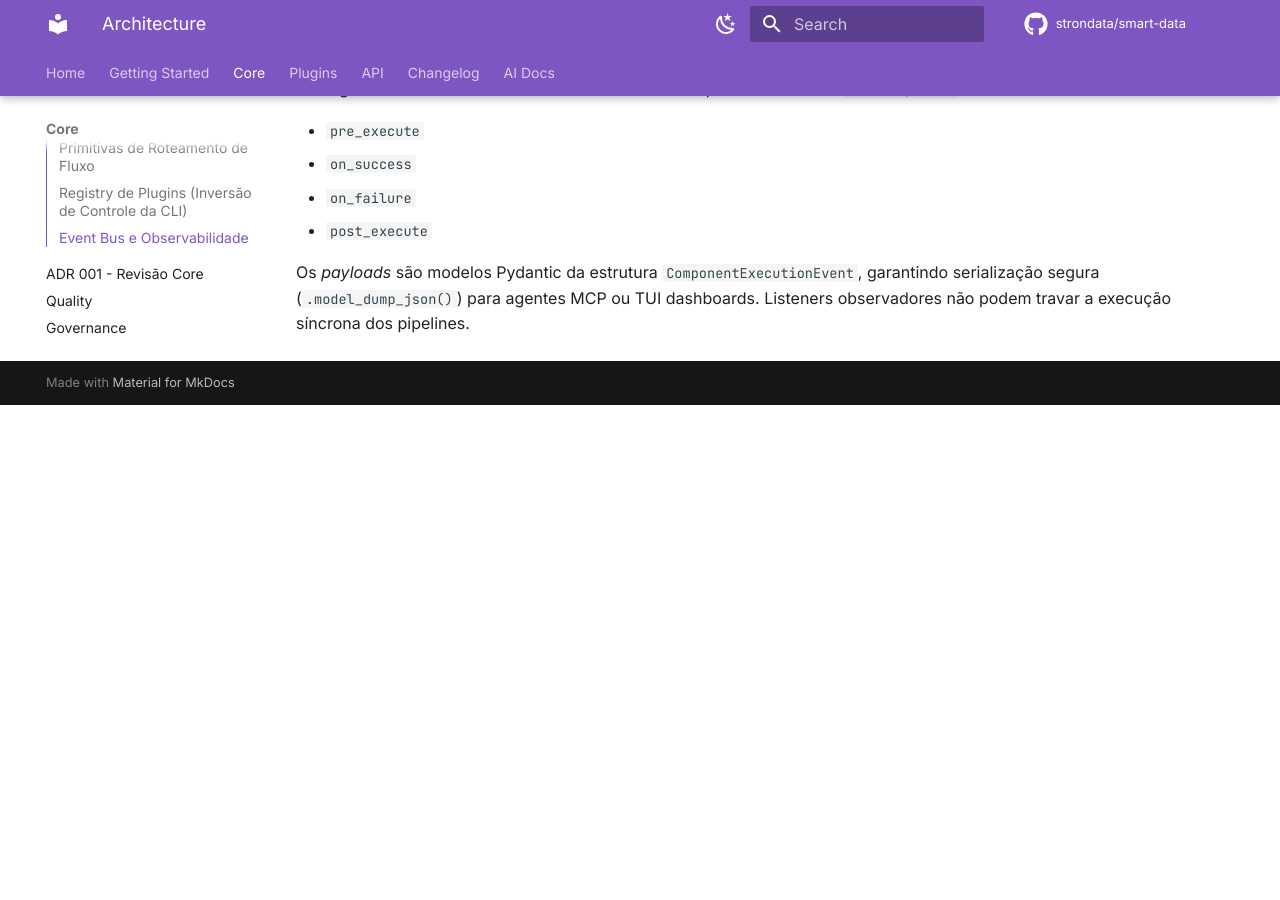
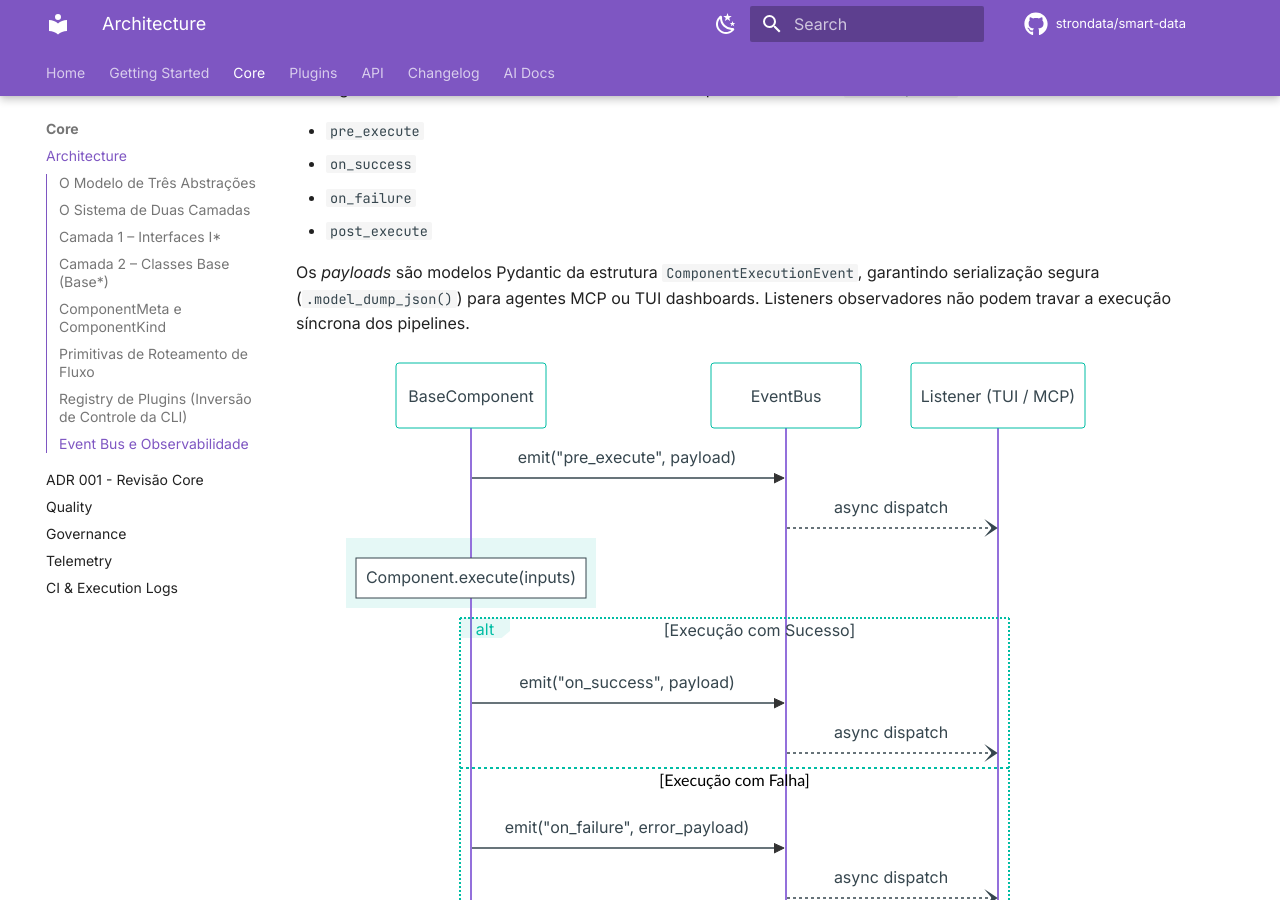
Before and after one commit to antunes-hq/aptdata-flow-os, an MkDocs documentation site: the page built from docs/architecture.md, in a window 1280 px wide and 900 px high, scrolled down 4047 px. Built offline with MkDocs 1.6.1 and Material for MkDocs 9.7.7, drawn with Linux system fonts in a browser that asks for light colours; comment, search, counter and statistics services are not loaded; before the commit the page ends 4452 px from its top, so only the background shows below that; part of the change alters nothing that is shown.

Commit message:
docs: add EventBus sequence diagram to architecture docs
- Validated `mkdocs.yml` configuration.
- Appended a Mermaid sequence diagram illustrating the lifecycle hook events (`pre_execute`, `on_success`, `on_failure`, `post_execute`) of `BaseComponent` via the EventBus in `docs/architecture.md`.

Co-authored-by: Lucasa22 <22979127+Lucasa22@users.noreply.github.com>

````diff
--- a/docs/architecture.md
+++ b/docs/architecture.md
@@ -202,3 +202,28 @@ Os seguintes hooks de ciclo de vida são emitidos compulsoriamente via `BaseComp
 * `post_execute`
 
 Os *payloads* são modelos Pydantic da estrutura `ComponentExecutionEvent`, garantindo serialização segura (`.model_dump_json()`) para agentes MCP ou TUI dashboards. Listeners observadores não podem travar a execução síncrona dos pipelines.
+
+```mermaid
+sequenceDiagram
+    participant C as BaseComponent
+    participant E as EventBus
+    participant L as Listener (TUI / MCP)
+
+    C->>E: emit("pre_execute", payload)
+    E--)L: async dispatch
+
+    rect rgb(30, 41, 59)
+    Note over C: Component.execute(inputs)
+    end
+
+    alt Execução com Sucesso
+        C->>E: emit("on_success", payload)
+        E--)L: async dispatch
+    else Execução com Falha
+        C->>E: emit("on_failure", error_payload)
+        E--)L: async dispatch
+    end
+
+    C->>E: emit("post_execute", payload)
+    E--)L: async dispatch
+```
````
